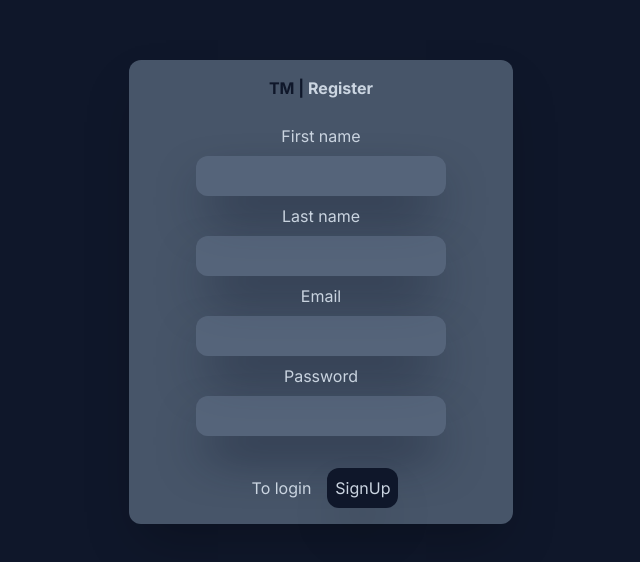
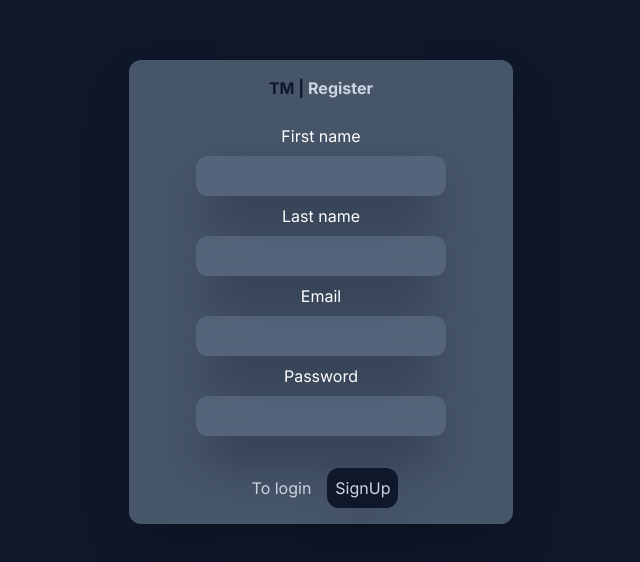
Before and after one commit to NicolasCastro01/Task-Management-System-Client, a Next.js app: page /register in a window 1280 px wide. Shown: the part 108-670 px from the top of the page, without its empty margins (319-959 px from the left). Built offline with nearby package versions, Linux system fonts and the light colour scheme.

Commit message:
style(src/app/common/input-label/input-label): adicionando cor padrão.

```diff
--- a/src/app/common/components/input-label/input-label.tsx
+++ b/src/app/common/components/input-label/input-label.tsx
@@ -12,7 +12,7 @@ export default function InputLabel({ label, type = 'text', id, onInput, value }:
 
     return (
         <>
-            <label htmlFor={id}>{label}</label>
+            <label htmlFor={id} className="text-white">{label}</label>
             <input
                 id={id}
                 type={type}
@@ -29,6 +29,7 @@ export default function InputLabel({ label, type = 'text', id, onInput, value }:
                     transition-all
                     caret-slate-300
                     selection:bg-slate-900
+                    text-white
                 "
                 value={value}
                 onInput={onInput}
```
